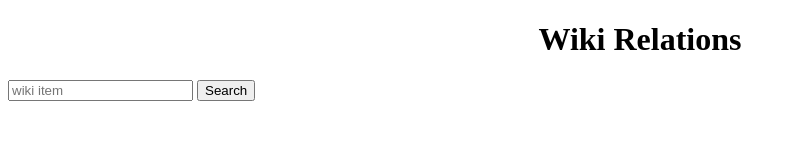
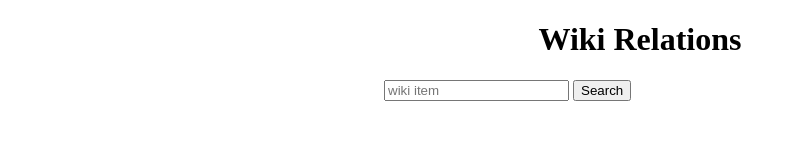
Before and after one commit to banyudu/wikiRelations, a plain HTML site: page index.html in a window 1280 px wide. Shown: the whole page, without its empty margins (0-796 px from the left). Drawn offline with nearby package versions, Linux system fonts and the light colour scheme.

Commit message:
add some style

```diff
--- a/index.html
+++ b/index.html
@@ -6,6 +6,7 @@
         <link rel="stylesheet/less" type="text/css" href="stylesheet/style.less">
         <script src="js/less.min.js" type="text/javascript"></script>
         <script src="//cdn.bootcss.com/jquery/3.0.0/jquery.min.js"></script>
+		<script src="js/app.js" type="text/javascript"></script>
     </head>
     <body>
     <h1 id="title"> Wiki Relations </h1>
--- a/stylesheet/style.less
+++ b/stylesheet/style.less
@@ -1,7 +1,16 @@
+// colors
 @base-color: black;
 @title-color: black;
+
+// positons
+@body-margin: 30%;
 
 h1 {
     color: @title-color;
     text-align: center;
 }
+
+body {
+	margin-left: @body-margin;
+	margin-right: @body-margin;
+}
```
